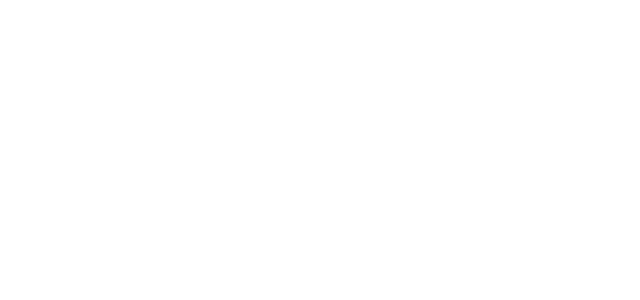
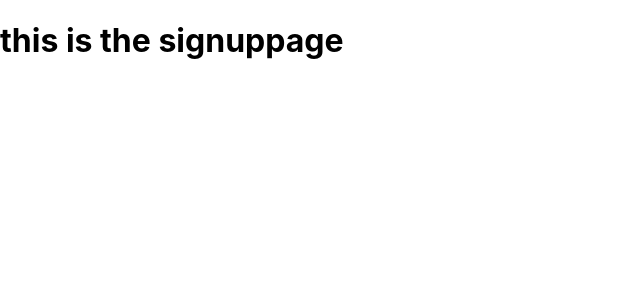
Before and after one commit to joshhedstrom/ecoApp, a React (Create React App) app in the folder client/: page /blog in a window 1280 px wide. Shown: the top 300 px of the page, without its empty margins (0-640 px from the left). Built offline with nearby package versions, Linux system fonts and the light colour scheme.

Commit message:
modified routes

```diff
--- a/client/src/App.js
+++ b/client/src/App.js
@@ -11,8 +11,9 @@ class App extends Component {
         <div>
           <Switch>
             <Route exact path="/" component={HomePage} />
-            <Route exact path="/login" component={LoginPage} />
-            <Route exact path="/signup" component={SignupPage} />
+            <Route exact path="/articles" component={LoginPage} />
+            <Route exact path="/blog" component={SignupPage} />
+            <Route exact path="/products" component={SignupPage} />
           </Switch>
         </div>
       </Router>
```
